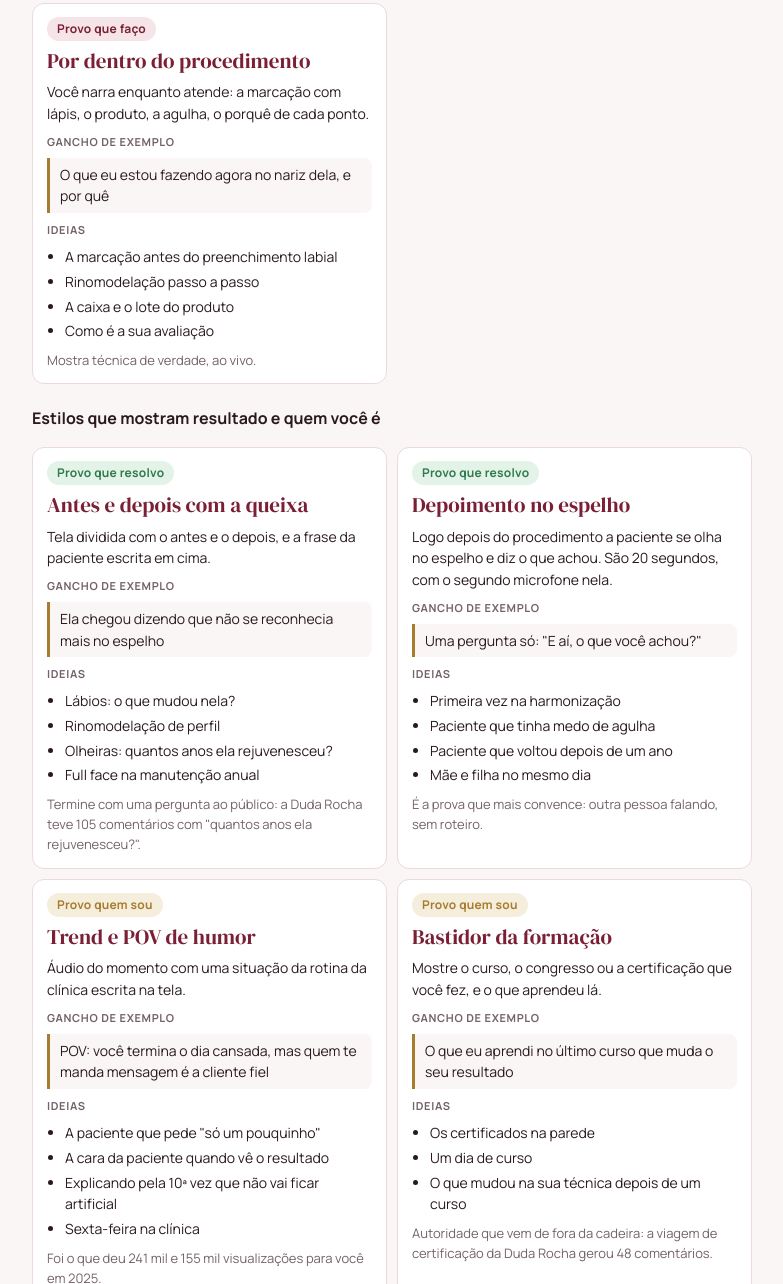
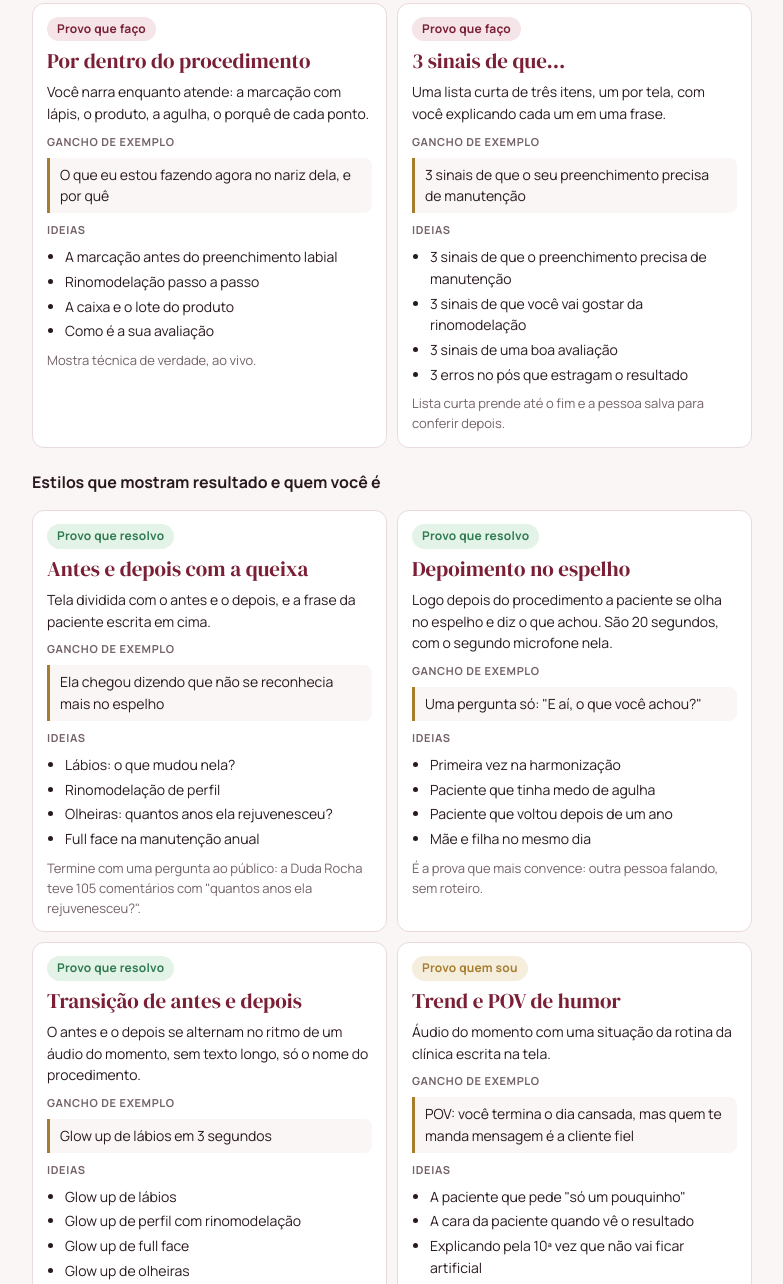
Before and after one commit to mariano123-dot/sarah-estetica, a plain HTML site: page index.html in a window 1280 px wide. Shown: the part 6011-7295 px from the top of the page, without its empty margins (248-1031 px from the left). Drawn offline with Linux system fonts and the light colour scheme.

Commit message:
Fecha as grades com dois estilos: 3 sinais e transicao de antes e depois

```diff
--- a/index.html
+++ b/index.html
@@ -579,7 +579,7 @@ citando o procedimento e o nome da paciente, sem exagero:
   ];
 
   var FEITO = [
-    ["2026-11-13", "Estilos de conteúdo e calendário das 4 primeiras semanas", "Seção Conteúdo, com base em 68 Reels de concorrentes e numa busca por \"mito ou verdade\""],
+    ["2026-11-13", "14 estilos de conteúdo e calendário das 4 primeiras semanas", "Seção Conteúdo, com base em 68 Reels de concorrentes e numa busca por \"mito ou verdade\""],
     ["2026-11-13", "Plano de ação publicado como página aberta", "Este link"],
     ["2026-11-13", "Pergunta sobre cursos e certificações incluída na ficha", "Base para mostrar autoridade"],
     ["2026-11-13", "Mapeados os 3 concorrentes que você indicou", "Os três têm marca com nome próprio; André Allisson também atende no JK"],
@@ -612,8 +612,10 @@ citando o procedimento e o nome da paciente, sem exagero:
     ["X ou Y?", "faco", "Duas opções lado a lado, e você explica quando usar cada uma.", "Toxina ou preenchimento: qual resolve a sua ruga?", "Fala com quem está pesquisando e mostra que a indicação vem antes do procedimento.", ["Toxina ou preenchimento?", "Bioestimulador ou ácido hialurônico?", "Rinomodelação ou cirurgia?", "Full face de uma vez ou por etapas?"], 1],
     ["Opinião forte", "faco", "Uma frase que vai contra o que todo mundo fala, dita com segurança, e o porquê em 20 segundos. Sem citar colegas.", "Escolher harmonização pelo preço é o erro mais caro. E eu explico por quê.", "Opinião gera conversa: um vídeo de estética contra a corrente teve 1.228 comentários.", ["Nem todo rosto precisa de preenchimento", "Seguir trend de boca é o jeito mais rápido de se arrepender", "A avaliação vale mais que o produto", "Naturalidade não é fazer pouco, é fazer certo"], 1],
     ["Por dentro do procedimento", "faco", "Você narra enquanto atende: a marcação com lápis, o produto, a agulha, o porquê de cada ponto.", "O que eu estou fazendo agora no nariz dela, e por quê", "Mostra técnica de verdade, ao vivo.", ["A marcação antes do preenchimento labial", "Rinomodelação passo a passo", "A caixa e o lote do produto", "Como é a sua avaliação"], 1],
+    ["3 sinais de que...", "faco", "Uma lista curta de três itens, um por tela, com você explicando cada um em uma frase.", "3 sinais de que o seu preenchimento precisa de manutenção", "Lista curta prende até o fim e a pessoa salva para conferir depois.", ["3 sinais de que o preenchimento precisa de manutenção", "3 sinais de que você vai gostar da rinomodelação", "3 sinais de uma boa avaliação", "3 erros no pós que estragam o resultado"], 1],
     ["Antes e depois com a queixa", "res", "Tela dividida com o antes e o depois, e a frase da paciente escrita em cima.", "Ela chegou dizendo que não se reconhecia mais no espelho", "Termine com uma pergunta ao público: a Duda Rocha teve 105 comentários com \"quantos anos ela rejuvenesceu?\".", ["Lábios: o que mudou nela?", "Rinomodelação de perfil", "Olheiras: quantos anos ela rejuvenesceu?", "Full face na manutenção anual"], 2],
     ["Depoimento no espelho", "res", "Logo depois do procedimento a paciente se olha no espelho e diz o que achou. São 20 segundos, com o segundo microfone nela.", "Uma pergunta só: \"E aí, o que você achou?\"", "É a prova que mais convence: outra pessoa falando, sem roteiro.", ["Primeira vez na harmonização", "Paciente que tinha medo de agulha", "Paciente que voltou depois de um ano", "Mãe e filha no mesmo dia"], 2],
+    ["Transição de antes e depois", "res", "O antes e o depois se alternam no ritmo de um áudio do momento, sem texto longo, só o nome do procedimento.", "Glow up de lábios em 3 segundos", "É o formato que mais estoura na região: o \"glow up\" da Gabi Laudeauser teve 641 mil visualizações e 17 mil curtidas.", ["Glow up de lábios", "Glow up de perfil com rinomodelação", "Glow up de full face", "Glow up de olheiras"], 2],
     ["Trend e POV de humor", "sou", "Áudio do momento com uma situação da rotina da clínica escrita na tela.", "POV: você termina o dia cansada, mas quem te manda mensagem é a cliente fiel", "Foi o que deu 241 mil e 155 mil visualizações para você em 2025.", ["A paciente que pede \"só um pouquinho\"", "A cara da paciente quando vê o resultado", "Explicando pela 10ª vez que não vai ficar artificial", "Sexta-feira na clínica"], 2],
     ["Bastidor da formação", "sou", "Mostre o curso, o congresso ou a certificação que você fez, e o que aprendeu lá.", "O que eu aprendi no último curso que muda o seu resultado", "Autoridade que vem de fora da cadeira: a viagem de certificação da Duda Rocha gerou 48 comentários.", ["Os certificados na parede", "Um dia de curso", "O que mudou na sua técnica depois de um curso"], 2],
     ["Sua história", "sou", "Você conta por que escolheu a harmonização facial, com fotos antigas.", "Por que eu escolhi a harmonização facial", "Vida pessoal gera mais comentários que post técnico, como mostram a gravidez da Andressa Gomes e o aniversário da Katyara Araújo.", ["Por que a harmonização", "A sua primeira paciente", "A sua família na clínica", "Um dia fora da clínica"], 2]
```
